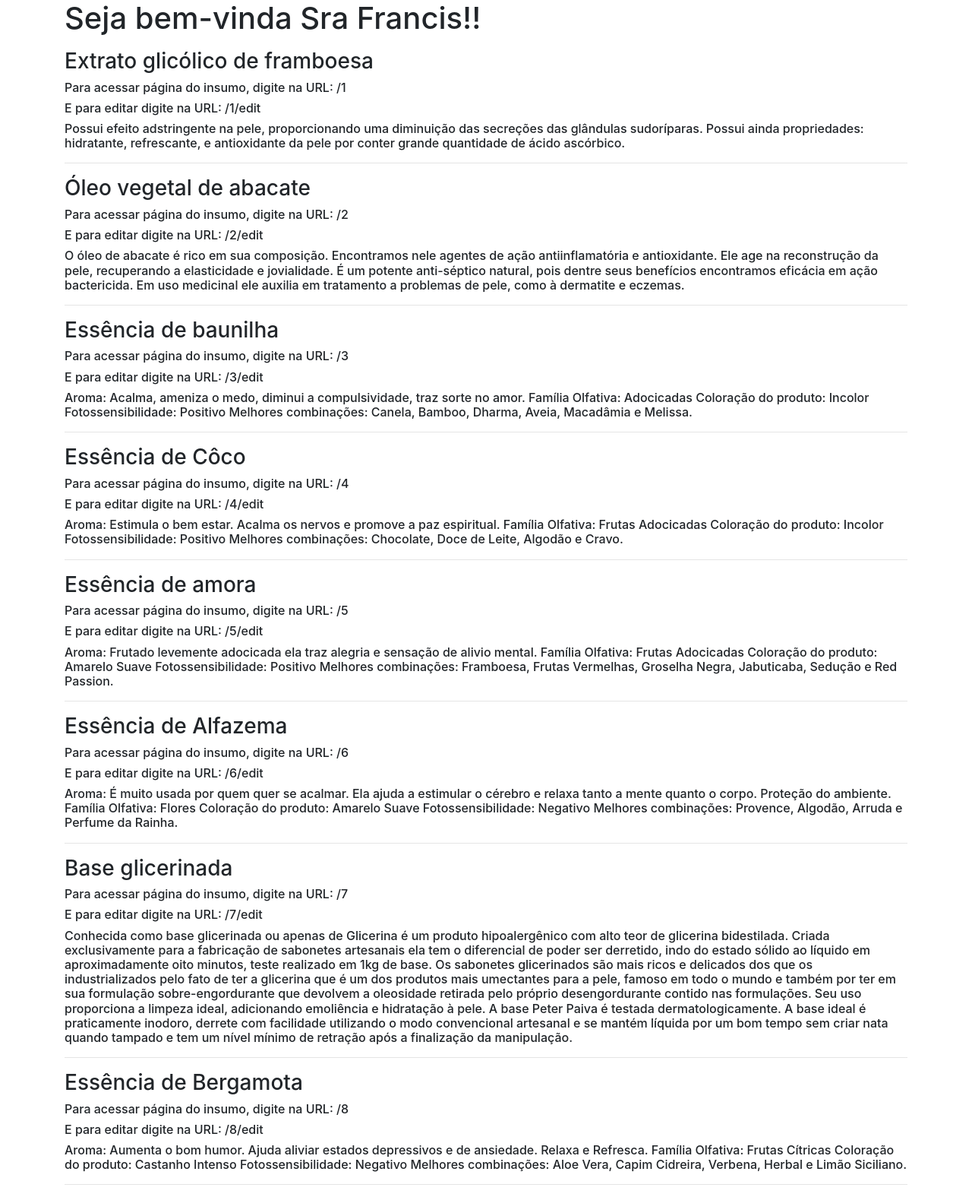
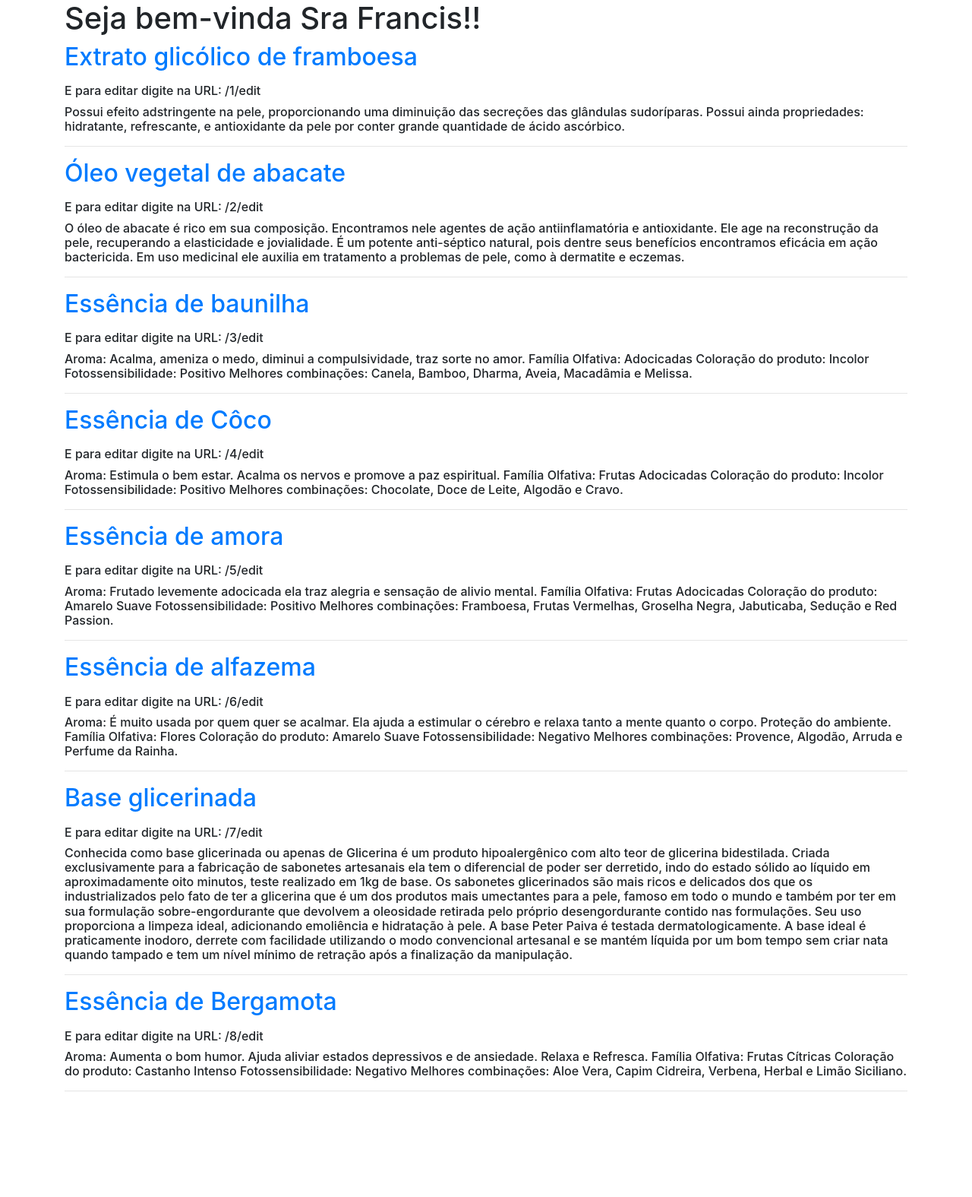
Before and after one commit to isachristine/AppDaMata, a Flask app: page / in a window 1280 px wide. Shown: the part 56-1631 px from the top of the page at 76% size. After the commit the page ends 1508 px from the top, so only its background shows below. Run offline with Flask 2, Linux system fonts and the light colour scheme; data comes from the database, SQL or seed files in the repository; some libraries are stand-ins or nearby versions.

Commit message:
Link por ID funcionando! Insumo clicável!

```diff
--- a/app.py
+++ b/app.py
@@ -6,12 +6,10 @@ from flask_sqlalchemy import SQLAlchemy #serve para fazer o mapeamento dos objet
 from werkzeug.exceptions import abort
 
 
-
 def get_db_connection():
     conn = sqlite3.connect('database.db')
     conn.row_factory = sqlite3.Row
     return conn
-
 
 
 def get_insumo(insumo_id):
@@ -22,7 +20,6 @@ def get_insumo(insumo_id):
     if insumo is None:
         abort(404)
     return insumo #se não for insumo aqui, no insumos.html não vai retornar o individual
-
 
 
 project_dir = os.path.dirname(os.path.abspath(__file__)) #abre o database.db
@@ -37,7 +34,12 @@ app.config['SECRET_KEY'] = 'your secret key'
 app.config["SQLALCHEMY_DATABSE_URI"] = database_file # definir o arquivo SQL
 db = SQLAlchemy(app) # objeto do tipo SQL Alchemy, utilizado para seguir com as consultas
 
-
+# criação da classe com os 4 atributos definidos na tabela "insumos"
+class Insumos(db.Model):
+    id = db.Column(db.Integer, primary_key=True)
+    created = db.Column(db.DateTime, default=datetime.datetime.utcnow)
+    nome_insumo = db.Column(db.String(80), nullable=False)
+    beneficios = db.Column(db.String(500), nullable=False)
 
 @app.route('/') # TELA PRINCIPAL
 # A função index vai ser chamada quando o servidor receber uma requisição na raiz
@@ -47,7 +49,6 @@ def index():
     insumos = conn.execute('SELECT * FROM insumos').fetchall()
     conn.close()
     return render_template('index.html', insumos=insumos)
-
 
 
 @app.route('/addinsumo', methods=('GET', 'POST'))
@@ -70,12 +71,10 @@ def addinsumo():
     return render_template('addinsumo.html')
 
 
-
 @app.route('/<int:insumo_id>') #id do insumo é rota para consulta individual
-def insumo(insumo_id):
-    insumo = get_insumo(insumo_id)
-    return render_template('insumos.html', insumo=insumo)
-
+def post(insumo_id):
+    post = get_insumo(insumo_id)
+    return render_template('insumos.html', post=post)
 
 
 @app.route('/<int:id>/edit', methods=('GET', 'POST'))
@@ -99,7 +98,6 @@ def edit(id):
     return render_template('edit.html', insumo=insumo)
 
 
-
 #@app.route('/<int:id>/delete', methods=('POST',))
 #def deleteInsumo(id):
 #    insumo = get_insumo(id)
--- a/templates/index.html
+++ b/templates/index.html
@@ -3,11 +3,11 @@
 {% block content %}
     <h1>{% block title %} Seja bem-vinda Sra Francis!! {% endblock %}</h1>
     {% for insumo in insumos %}
-        <a href="{{ url_for('insumo', insumo_id=insumo['id']) }}"></a>
+        <a href="{{ url_for('post', insumo_id=insumo['id']) }}">
+            <h2>{{ insumo['nome_insumo'] }}</h2>
+        </a>
         <!--Essa url_for é o que vai criar a URL como rota, mas não está gerando link-->
         <p></p>
-            <h3>{{ insumo['nome_insumo'] }}</h3>
-            <h6>Para acessar página do insumo, digite na URL: /{{ insumo['id'] }}</h6>
             <h6>E para editar digite na URL: /{{ insumo['id'] }}/edit</h6>
             <h6>{{ insumo['beneficios'] }}</h6>
         </a>
--- a/templates/insumos.html
+++ b/templates/insumos.html
@@ -1,8 +1,7 @@
 {% extends 'base.html' %}
 <!--Código para exibição do conteúdo da postagem-->
 {% block content %}
-    <h2>{% block title %} {{ insumo['nome_insumo'] }} {% endblock %}</h2>
+    <h2>{% block title %} {{ post['nome_insumo'] }} {% endblock %}</h2>
     <p></p>
-    <p>{{ insumo['beneficios'] }}</p>
-
+    <p>{{ post['beneficios'] }}</p>
 {% endblock %}
```
Also changed, not shown: database.db.
